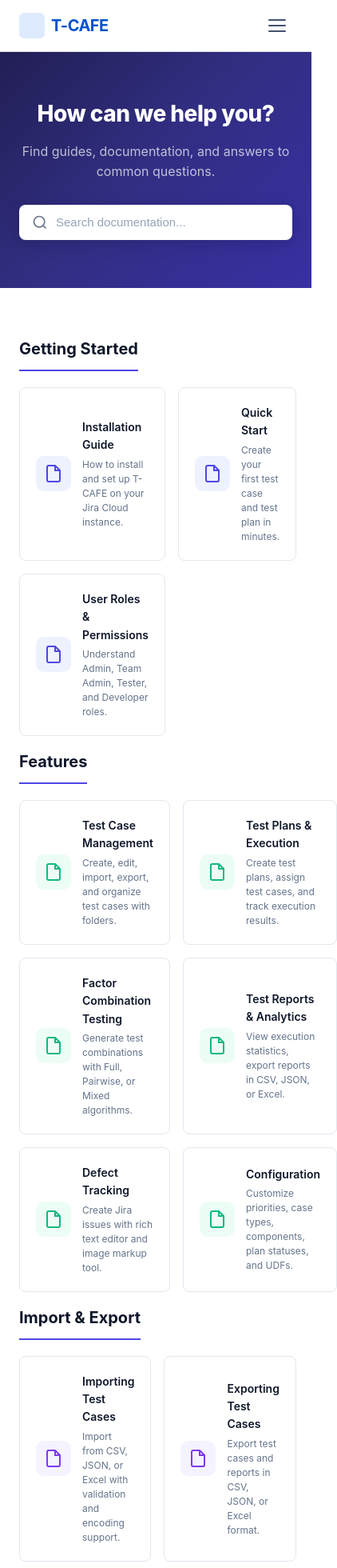
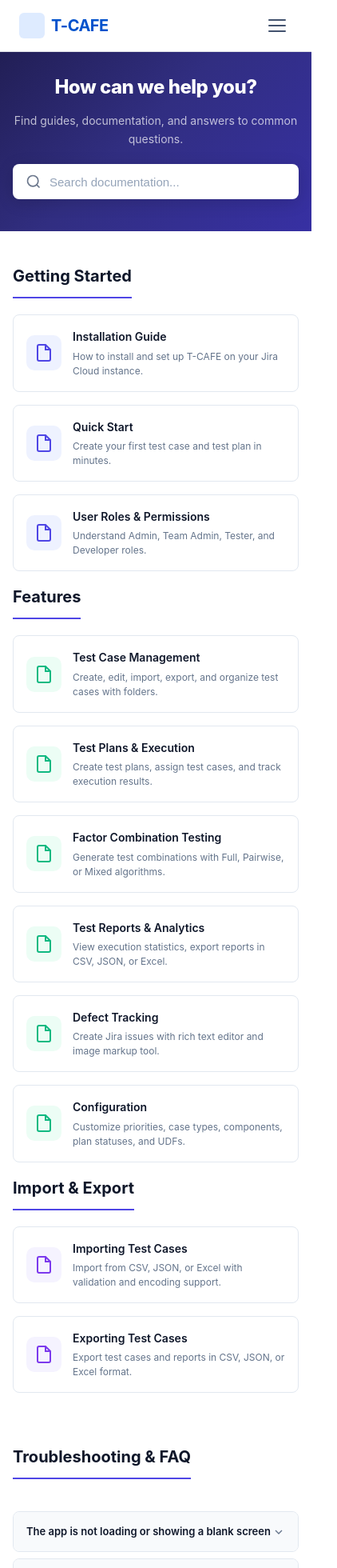
Before and after one commit to CoreProcessGit/t-cafe-page, a React (Create React App) app: page /support in a window 390 px wide. Shown: the top 1960 px of the page at 80% size, 422 px wide, since content can reach past the window. Built offline with nearby package versions, Linux system fonts and the light colour scheme.

Commit message:
fix: support 미디어 쿼리 순서 수정 1024px > 768px

```diff
--- a/src/styles/support.css
+++ b/src/styles/support.css
@@ -39,5 +39,18 @@
 .contact-method h3 { font-size: 16px; font-weight: 700; color: #0f172a; margin-bottom: 8px; }
 .contact-method p { font-size: 13px; color: #64748b; margin-bottom: 12px; }
 .contact-method a, .contact-method span { font-size: 14px; font-weight: 600; color: #4F46E5; }
-@media (max-width: 768px) { .docs-grid { grid-template-columns: 1fr; } .contact-methods { grid-template-columns: 1fr; } .support-hero h1 { font-size: 28px; } }
 @media (max-width: 1024px) { .docs-grid { grid-template-columns: repeat(2, 1fr); } }
+@media (max-width: 768px) {
+  .support-hero { padding: 90px 16px 40px; }
+  .support-hero h1 { font-size: 24px; }
+  .support-hero p { font-size: 14px; margin-bottom: 20px; }
+  .docs-section { padding: 40px 16px; }
+  .docs-grid { grid-template-columns: 1fr; }
+  .doc-card { padding: 16px; }
+  .faq-question { padding: 14px 16px; }
+  .faq-question span { font-size: 13px; }
+  .faq-answer { padding: 14px 16px; }
+  .contact-support { padding: 40px 16px; }
+  .contact-support h2 { font-size: 22px; }
+  .contact-methods { grid-template-columns: 1fr; }
+}
```
